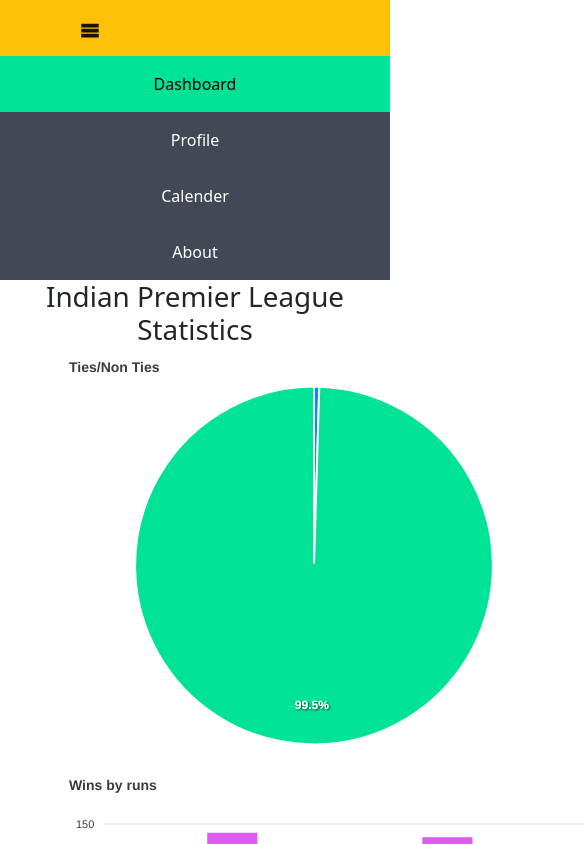
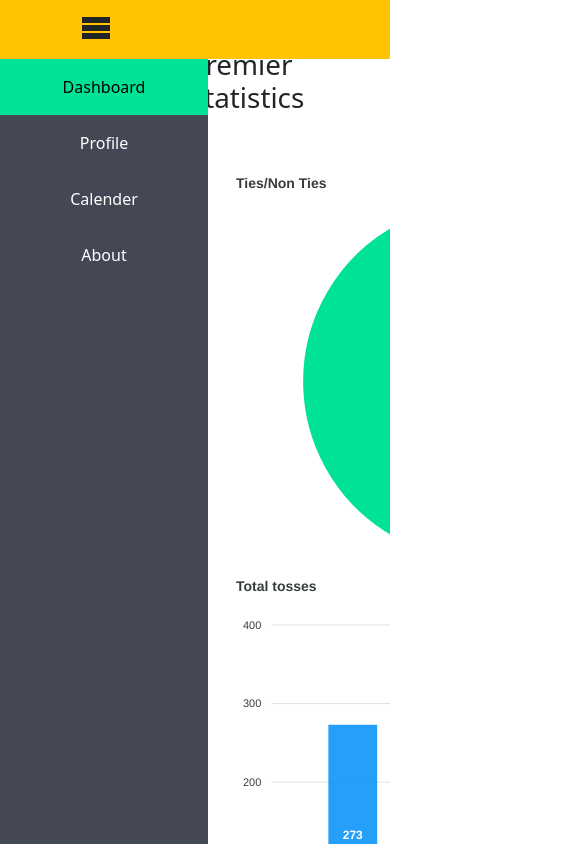
Before and after one commit to shreyaansjain06/ipl, a React (Create React App) app: page / in a window 390 px wide. Shown: the top 844 px of the page, 585 px wide, since content can reach past the window. Built offline with nearby package versions, Linux system fonts and the light colour scheme; the HTML template or start-up script is replaced by a standard one.

Commit message:
Add Responsiveness

```diff
--- a/src/App.js
+++ b/src/App.js
@@ -1,12 +1,11 @@
-
 import Navbar from './Components/Navbar';
 import Graph from './Components/Graph';
 import 'bootstrap/dist/css/bootstrap.min.css';
 function App() {
   return (
     <div className="App">
-    <Navbar/>
-    <Graph/>
+      <Navbar />
+      <Graph />
     </div>
   );
 }
--- a/src/Components/Chartdata.css
+++ b/src/Components/Chartdata.css
@@ -1,7 +1,23 @@
-.chart{
-    width: 70%;
+.chart {
+  overflow: scroll;
+  display: flex;
+  width: 70%;
+  flex-direction: column;
+  justify-content: center;
+  align-items: center;
+  flex-wrap: wrap;
 }
-.flex{
-    display:flex;
-    flex-direction: row;
+.flex {
+  display: flex;
+  flex-direction: row;
 }
+@media screen and (max-width: 1170px) {
+  .flex{
+    flex-direction: column;
+  }
+}
+@media screen and (max-width: 900px) {
+  .chart{
+    width: 100%;
+  }
+}
--- a/src/Components/Chartdata.js
+++ b/src/Components/Chartdata.js
@@ -1,117 +1,112 @@
-import React from 'react'
-import {useState,useEffect} from 'react'
+import React from 'react';
+import { useState, useEffect } from 'react';
 import * as d3 from 'd3';
-import data from './matches.csv'
-import Chart from "react-apexcharts";
-import "./Chartdata.css"
+import data from './matches.csv';
+import Chart from 'react-apexcharts';
+import './Chartdata.css';
 const Chartdata = () => {
-  const [runs,setRuns]=useState([])
-  const [wickets,setWickets]=useState([])
-  const [category,setCategory]=useState([])
-  const [matches,setMatches]=useState([])
-  const [toss,setToss]=useState([])
-  const [tie,setTie]=useState([])
+  const [runs, setRuns] = useState([]);
+  const [wickets, setWickets] = useState([]);
+  const [category, setCategory] = useState([]);
+  const [matches, setMatches] = useState([]);
+  const [toss, setToss] = useState([]);
+  const [tie, setTie] = useState([]);
 
-    useEffect(() =>{
-      const runScored=[]
-      const wicket=[]
-      const matchesWon=[]
-      const ties=[0]
-      let tossWin=[0,0]
-        d3.csv(data).then(data=>{
+  useEffect(() => {
+    const runScored = [];
+    const wicket = [];
+    const matchesWon = [];
+    const ties = [0];
+    let tossWin = [0, 0];
+    d3.csv(data).then((data) => {
       var arr = new Array(14);
       for (var i = 0; i < 14; i++) {
         arr[i] = new Array(4);
       }
-            const categories =["Sunrisers Hyderabad",
-              "Mumbai Indians",
-              "Gujarat Lions",
-              "Rising Pune Supergiant",
-              "Royal Challengers Bangalore",
-              "Kolkata Knight Riders",
-              "Delhi Daredevils",
-              "Kings XI Punjab",
-              "Chennai Super Kings",
-              "Rajasthan Royals",
-              "Deccan Chargers",
-              "Kochi Tuskers Kerala",
-              "Pune Warriors",
-              "Rising Pune Supergiants"]
+      const categories = [
+        'Sunrisers Hyderabad',
+        'Mumbai Indians',
+        'Gujarat Lions',
+        'Rising Pune Supergiant',
+        'Royal Challengers Bangalore',
+        'Kolkata Knight Riders',
+        'Delhi Daredevils',
+        'Kings XI Punjab',
+        'Chennai Super Kings',
+        'Rajasthan Royals',
+        'Deccan Chargers',
+        'Kochi Tuskers Kerala',
+        'Pune Warriors',
+        'Rising Pune Supergiants',
+      ];
 
-            for( let i = 0;i<categories.length;i++){
-              arr[i][0]=categories[i];
-              arr[i][1]=0;
-              arr[i][2]=0;
-              arr[i][3]=0;
+      for (let i = 0; i < categories.length; i++) {
+        arr[i][0] = categories[i];
+        arr[i][1] = 0;
+        arr[i][2] = 0;
+        arr[i][3] = 0;
       }
-            for(let i=0; i<data.length; i++){
-           let index= categories.indexOf(data[i].winner);
-           if(data[i].toss_decision==="bat"){
+      for (let i = 0; i < data.length; i++) {
+        let index = categories.indexOf(data[i].winner);
+        if (data[i].toss_decision === 'bat') {
           tossWin[0]++;
-           }
-           else
-              tossWin[1]++;
-              if(index>-1){
-                arr[index][1]=Math.max(arr[index][1],data[i].win_by_runs)
-                arr[index][2]=Math.max(arr[index][2],data[i].win_by_wickets)
+        } else tossWin[1]++;
+        if (index > -1) {
+          arr[index][1] = Math.max(arr[index][1], data[i].win_by_runs);
+          arr[index][2] = Math.max(arr[index][2], data[i].win_by_wickets);
           arr[index][3]++;
-              }
-              else{
+        } else {
           ties[0]++;
         }
       }
-            for(let i=0; i<categories.length; i++){
+      for (let i = 0; i < categories.length; i++) {
         runScored.push(arr[i][1]);
         wicket.push(arr[i][2]);
         matchesWon.push(arr[i][3]);
       }
-           ties[1]=data.length-ties[0];
+      ties[1] = data.length - ties[0];
       setRuns(runScored);
       setWickets(wicket);
       setMatches(matchesWon);
       setCategory(categories);
       setToss(tossWin);
       setTie(ties);
-        })
-    },[])
+    });
+  }, []);
   return (
     <>
       <div className="chart">
         <div className="flex">
-
           <Chart
             type="pie"
             width={649}
             height={400}
-
             series={tie}
             options={{
-    title:{
-      text: "Ties/Non Ties"
+              title: {
+                text: 'Ties/Non Ties',
               },
-    labels:["Tie Matches","Not Tie Matches"]
-
+              labels: ['Tie Matches', 'Not Tie Matches'],
             }}
           />
           <Chart
             type="bar"
             width={300}
             height={403}
-
-   series={ [
+            series={[
               {
-      name: "Choosen after Winning toss",
-      data: toss
-    }
+                name: 'Choosen after Winning toss',
+                data: toss,
+              },
             ]}
             options={{
-    title:{
-      text: "Total tosses"
+              title: {
+                text: 'Total tosses',
               },
-    xaxis:{
-      tickPlacement:"on",
-      categories:["bat","field"]
-    }
+              xaxis: {
+                tickPlacement: 'on',
+                categories: ['bat', 'field'],
+              },
             }}
           />
         </div>
@@ -120,71 +115,67 @@
           type="bar"
           width={1100}
           height={500}
-
-   series={ [
+          series={[
             {
-      name: "Biggest wins by runs",
-      data: runs
-    }
+              name: 'Biggest wins by runs',
+              data: runs,
+            },
           ]}
           options={{
-    title:{
-      text: "Wins by runs"
+            title: {
+              text: 'Wins by runs',
             },
-    xaxis:{
-      tickPlacement:"on",
-      categories:category
+            xaxis: {
+              tickPlacement: 'on',
+              categories: category,
             },
-    colors:['#DA3EEC']
-  }}
-
-   />
-   <Chart
-   type="bar"
-   width={1100}
-   height={500}
-
-   series={ [
-    {
-      name: "Biggest wins by wickets",
-      data: wickets
-    }
-  ]}
-  options={{
-    title:{
-      text: "Wins by wickets"
-    },
-    xaxis:{
-      tickPlacement:"on",
-      categories:category
-    }
+            colors: ['#DA3EEC'],
           }}
         />
         <Chart
           type="bar"
           width={1100}
           height={500}
-
-   series={ [
+          series={[
             {
-      name: "Total matches Won",
-      data: matches
-    }
+              name: 'Biggest wins by wickets',
+              data: wickets,
+            },
           ]}
           options={{
-    title:{
-      text: "Matches Wins"
+            title: {
+              text: 'Wins by wickets',
             },
-    xaxis:{
-      tickPlacement:"on",
-      categories:category
+            xaxis: {
+              tickPlacement: 'on',
+              categories: category,
             },
-    colors:['#DA3EEC']
+          }}
+        />
+        <Chart
+          type="bar"
+          width={1100}
+          height={500}
+          series={[
+            {
+              name: 'Total matches Won',
+              data: matches,
+            },
+          ]}
+          options={{
+            title: {
+              text: 'Matches Wins',
+            },
+            xaxis: {
+              tickPlacement: 'on',
+              categories: category,
+            },
+            colors: ['#DA3EEC'],
           }}
         />
       </div>
     </>
-  )
-}
+  );
+};
 
-export default Chartdata
+export default Chartdata;
--- a/src/Components/Graph.css
+++ b/src/Components/Graph.css
@@ -1,6 +1,5 @@
-.graph{
-    display:flex;
-    /* flex-direction:column; */
-    justify-content:center;
-    align-items:center;
+.graph {
+  display: flex;
+  justify-content: center;
+  align-items: center;
 }
--- a/src/Components/Navbar.css
+++ b/src/Components/Navbar.css
@@ -1,13 +1,17 @@
 .nav {
-    margin:0;
-    padding: 0;
-    background-color: #434854;
-    height: 100%;
-    overflow: auto;
-  }
-  .icon{
-    margin-left:5rem;
-  }
-  .header{
-    text-align:center;
+  margin: 0;
+  padding: 0;
+  background-color: #ffc300;
+  position: fixed;
+  width: 100%;
+  height: 7vh;
+  z-index: 2;
 }
+.icon {
+  margin-left: 5rem;
+  font-size: 2rem;
+}
+.header {
+  padding:3rem;
+  text-align: center;
+}
--- a/src/Components/Navbar.js
+++ b/src/Components/Navbar.js
@@ -1,20 +1,26 @@
-import React, {useState} from 'react'
-import Sidebar from './Sidebar'
-import {ImMenu} from "react-icons/im"
-import "./Navbar.css"
+import React, { useState } from 'react';
+import Sidebar from './Sidebar';
+import { ImMenu } from 'react-icons/im';
+import './Navbar.css';
 const Navbar = () => {
-  const [showSidebar, setShowSidebar] =useState(true)
+  const [showSidebar, setShowSidebar] = useState(true);
   return (
     <>
-    <div className="navbar navbar-expand-lg navbar-light bg-warning nav">
-    <div className="navbar-brand icon"><ImMenu onClick={()=>{setShowSidebar(!showSidebar)}}/></div>
-    </div>
+      <div className="nav">
+        <div className="icon">
+          <ImMenu
+            onClick={() => {
+              setShowSidebar(!showSidebar);
+            }}
+          />
+        </div>
+      </div>
 
-    <Sidebar show={showSidebar}/>
+      <Sidebar show={showSidebar} />
 
-<h1 className="header">Indian Premier League Statistics</h1>
+      <h1 className="header">Indian Premier League Statistics</h1>
     </>
-  )
-}
+  );
+};
 
-export default Navbar
+export default Navbar;
--- a/src/Components/Sidebar.css
+++ b/src/Components/Sidebar.css
@@ -1,13 +1,14 @@
-
 .sidebar {
   margin: 0;
   padding: 0;
   width: 13rem;
   background-color: #434854;
   position: fixed;
-    height: 95vh;
-    left:-100%;
+  height: 100%;
+  top: 7vh;
+  left: -100%;
   transition: all 1s;
+  z-index:1;
 }
 
 .sidebar a {
@@ -19,7 +20,7 @@
 }
 
 .sidebar a.active {
-    background-color: #00E296;
+  background-color: #00e296;
   color: black;
 }
 
@@ -27,23 +28,6 @@
   background-color: #555;
   color: white;
 }
-  .show{
-    left:0
+.show {
+  left: 0;
 }
-
-
-  @media screen and (max-width: 700px) {
-    .sidebar {
-      width: 100%;
-      height: auto;
-      position: relative;
-    }
-    .sidebar a {float: left;}
-  }
-
-  @media screen and (max-width: 400px) {
-    .sidebar a {
-      text-align: center;
-      float: none;
-    }
-  }
```
Also changed, not shown: src/Components/Graph.js (+9 -9 lines), src/Components/Sidebar.js (+12 -11 lines), 1 other file (tests, documents, lock files or other folders). Lines whose indentation alone changed are shown as unchanged.
